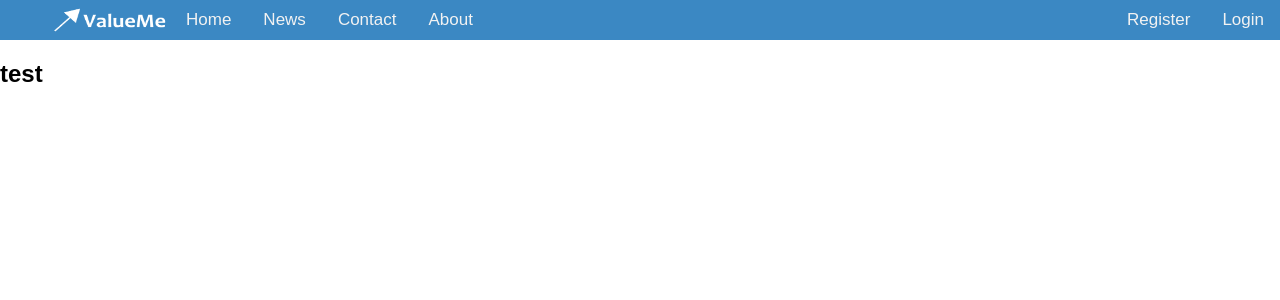
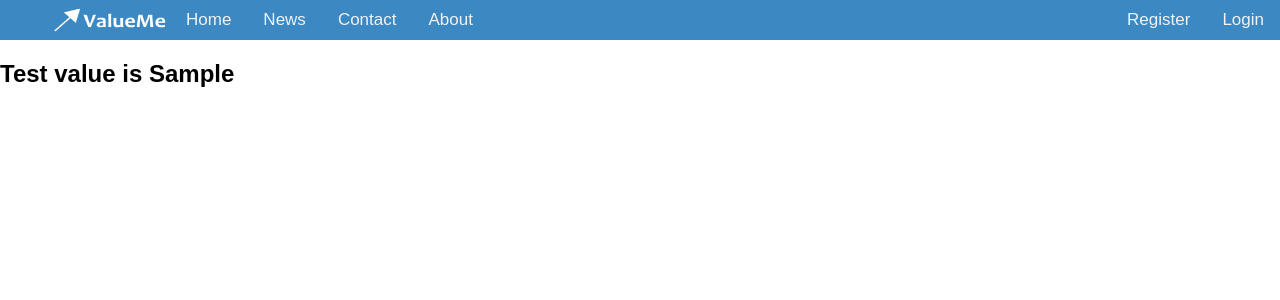
Before and after one commit to matty271828/travelbotonline, a Flask app: template templates/login.html in a window 1280 px wide. Shown: the top 300 px of the page. Run offline with Flask 2, Linux system fonts and the light colour scheme; the template is opened without the code that fills it: most values are stand-ins (such as "Sample title", 1, 10 or a date in 2020); some libraries are stand-ins or nearby versions.

Commit message:
SQLAlchemy DB Approach

```diff
--- a/application.py
+++ b/application.py
@@ -9,7 +9,9 @@ import psycopg2
 # Configure application
 app = Flask(__name__)
 
+# Set environment variable
 ENV = 'dev'
+
 # Run local database
 if ENV == 'dev':
 	app.debug == True
@@ -29,6 +31,14 @@ app.config["TEMPLATES_AUTO_RELOAD"] = True
 # Create database object
 db = SQLAlchemy(app)
 
+class Feedback(db.Model):
+    __tablename__ = 'feedback'
+    id = db.Column(db.Integer, primary_key=True)
+    amount = db.Column(db.Integer)
+
+    def __init__(self, amount):
+    	self.amount = amount
+
 # Ensure responses aren't cached
 @app.after_request
 def after_request(response):
@@ -43,19 +53,17 @@ app.config["SESSION_PERMANENT"] = False
 app.config["SESSION_TYPE"] = "filesystem"
 Session(app)
 
-# Connect to database
-# DATABASE_URL = os.environ['DATABASE_URL']
-# conn = psycopg2.connect(DATABASE_URL, sslmode='require')
-
 @app.route("/")
 def index():
 	"""Renders index page"""
-	return render_template("index.html")
+	return render_template("index.html", test_value)
 
 @app.route("/login")
 def login():
 	"""Log user in"""
-	return render_template("login.html")
+	test_value = db.column(1)
+
+	return render_template("login.html", test_value)
 
 if __name__ == "__main__":
     app.run()
--- a/templates/login.html
+++ b/templates/login.html
@@ -6,6 +6,8 @@
 
 {% block main %}
 
-<div><h2>test</h2></div>
+<div>
+	<h2>Test value is {{ test_value }}</h2>
+</div>
 
 {% endblock %}
```
